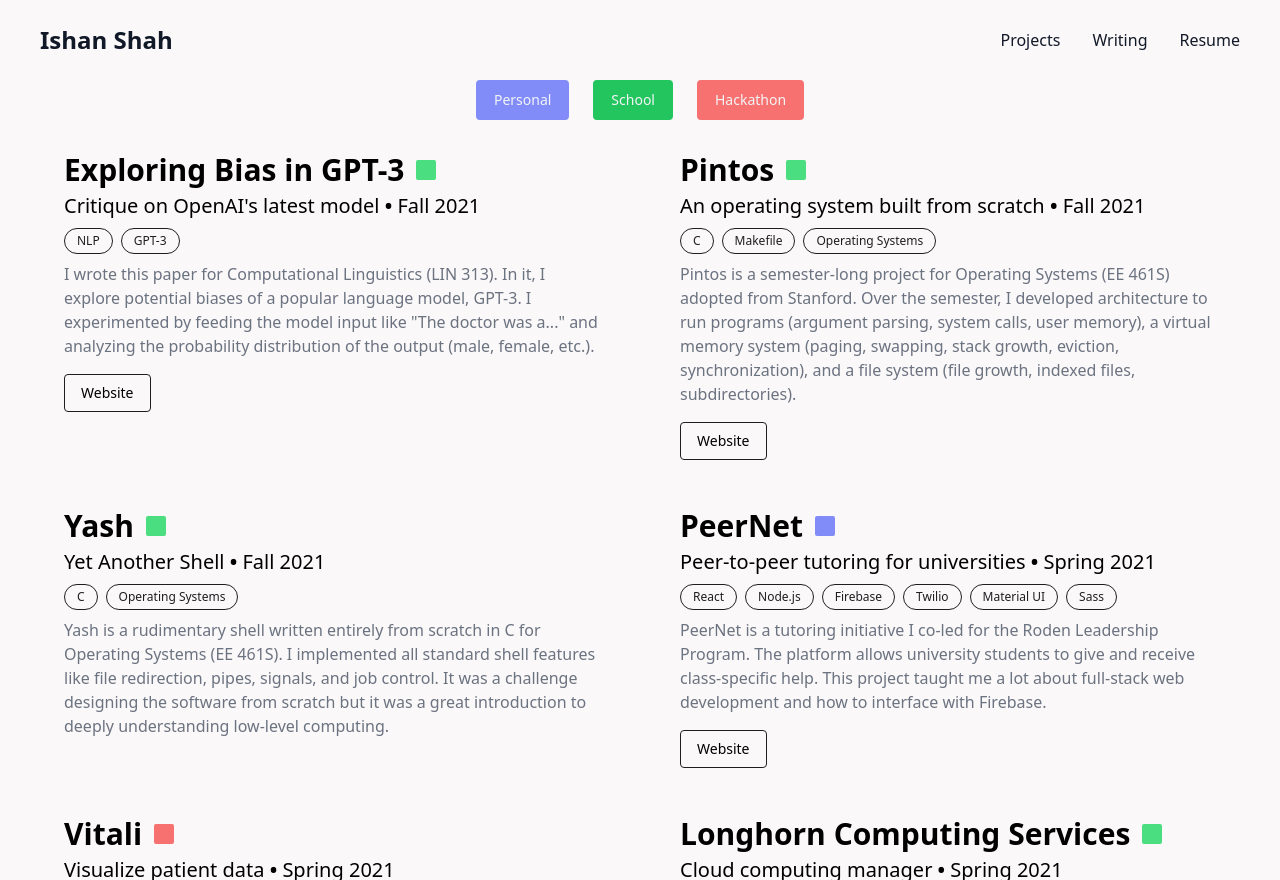
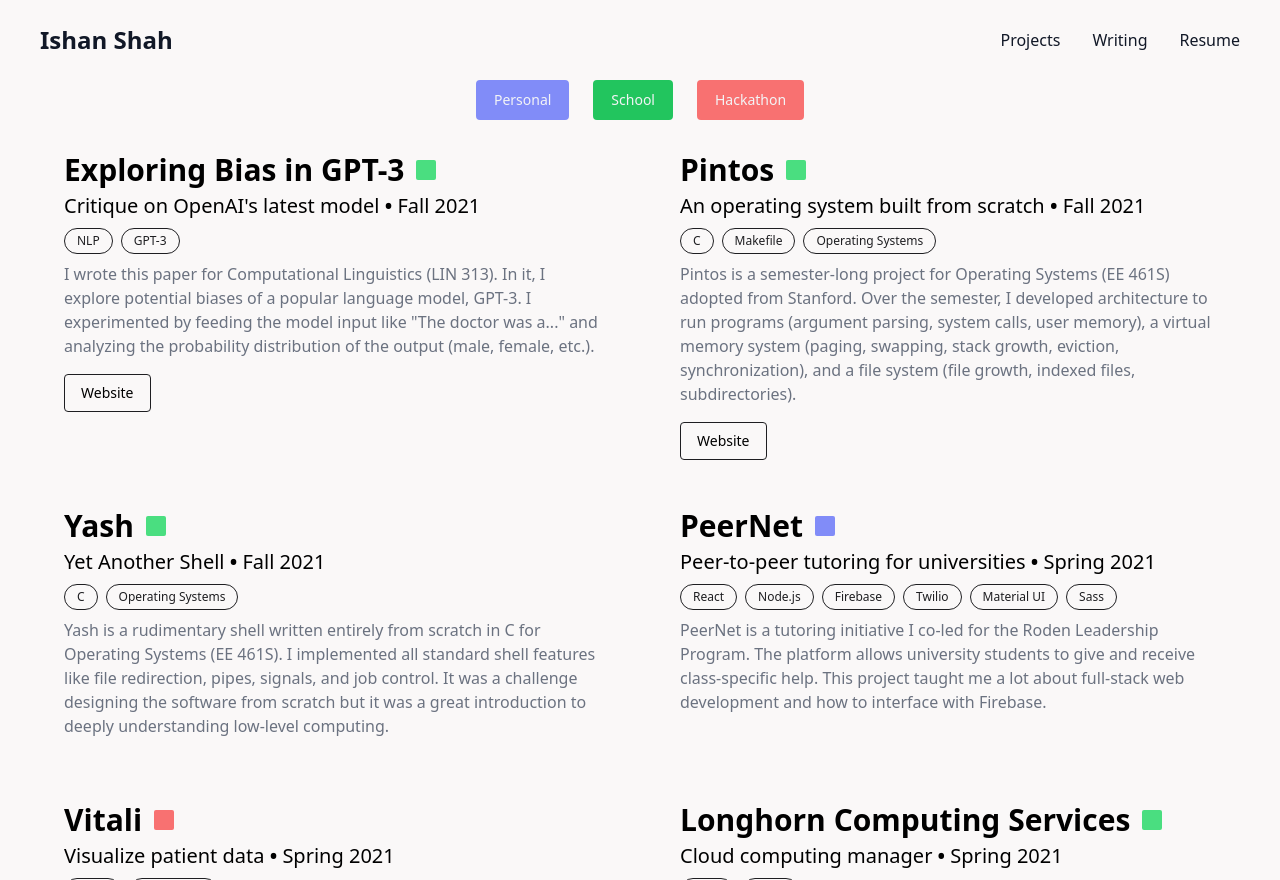
Before and after one commit to technoabsurdist/emilioandere.com, a Next.js app: page /projects in a window 1280 px wide. Built offline with nearby package versions, Linux system fonts and the light colour scheme.

Commit message:
Fix UI bugs

```diff
--- a/src/components/Data/ProjectData.js
+++ b/src/components/Data/ProjectData.js
@@ -56,7 +56,7 @@
         with Firebase.
       `,
     tag: "Personal",
-    website: "https://peernet.app/",
+    website: "~",
     github: "~",
   },
   {
@@ -85,7 +85,7 @@
       `,
     tag: "School",
     github: "https://github.com/JimothyGreene/EE461L-Group2-FinalProject",
-    website: "https://ee461l-final-project-group2-poc6jfma5a-uc.a.run.app/"
+    website: "~"
   },
   {
     name: "Personal Website",
--- a/src/components/Projects/index.js
+++ b/src/components/Projects/index.js
@@ -62,7 +62,7 @@
 export function Projects() {
   return (
     <div className="relative flex max-h-screen w-full flex-col overflow-y-auto">
-      <div className="mx-auto w-full max-w-7xl px-4 pb-32 md:px-8">
+      <div className="mx-auto w-full max-w-7xl px-4 pb-52 md:px-8">
         {/* Filtering */}
         {/* <p className="flex justify-center pt-2 sm:pt-0 pb-1 text-xl font-medium dark:text-gray-200">Filters</p> */}
         <div className="justify-center flex pt-4 lg:pt-0">
```
